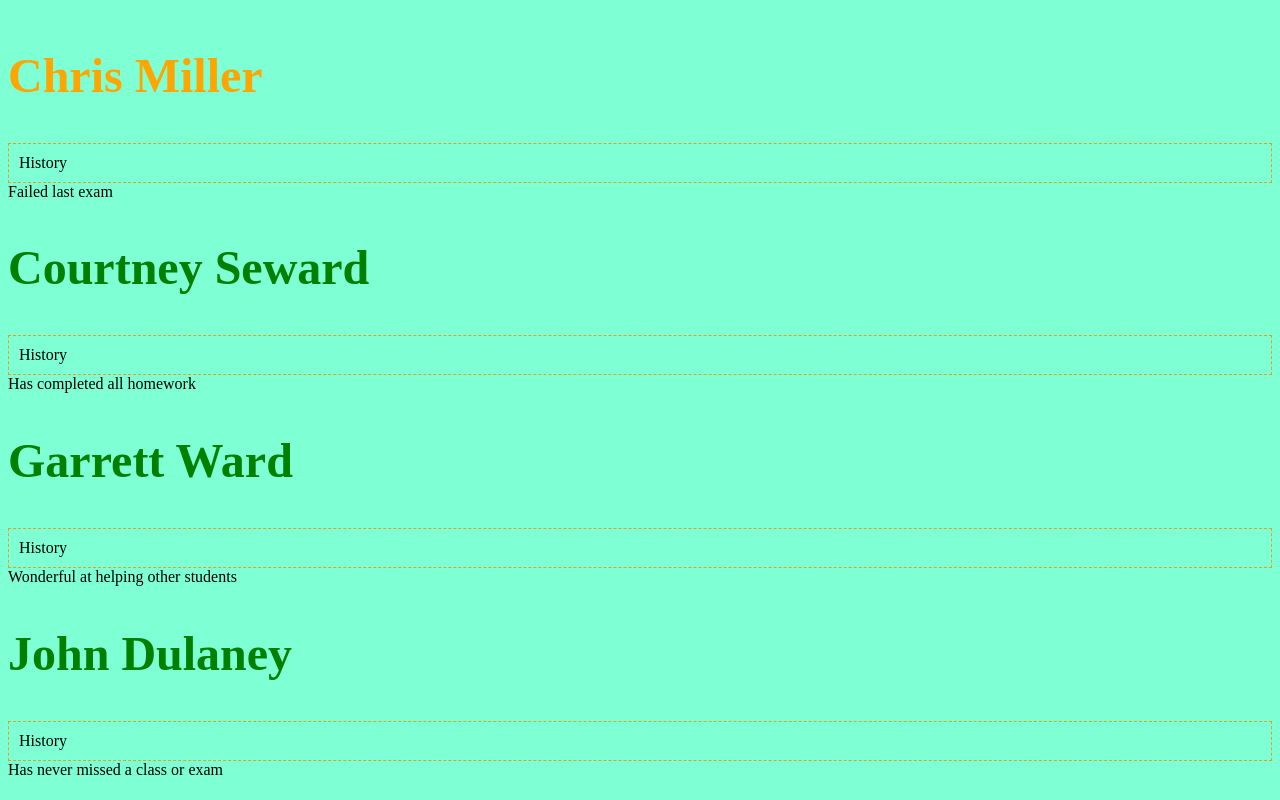
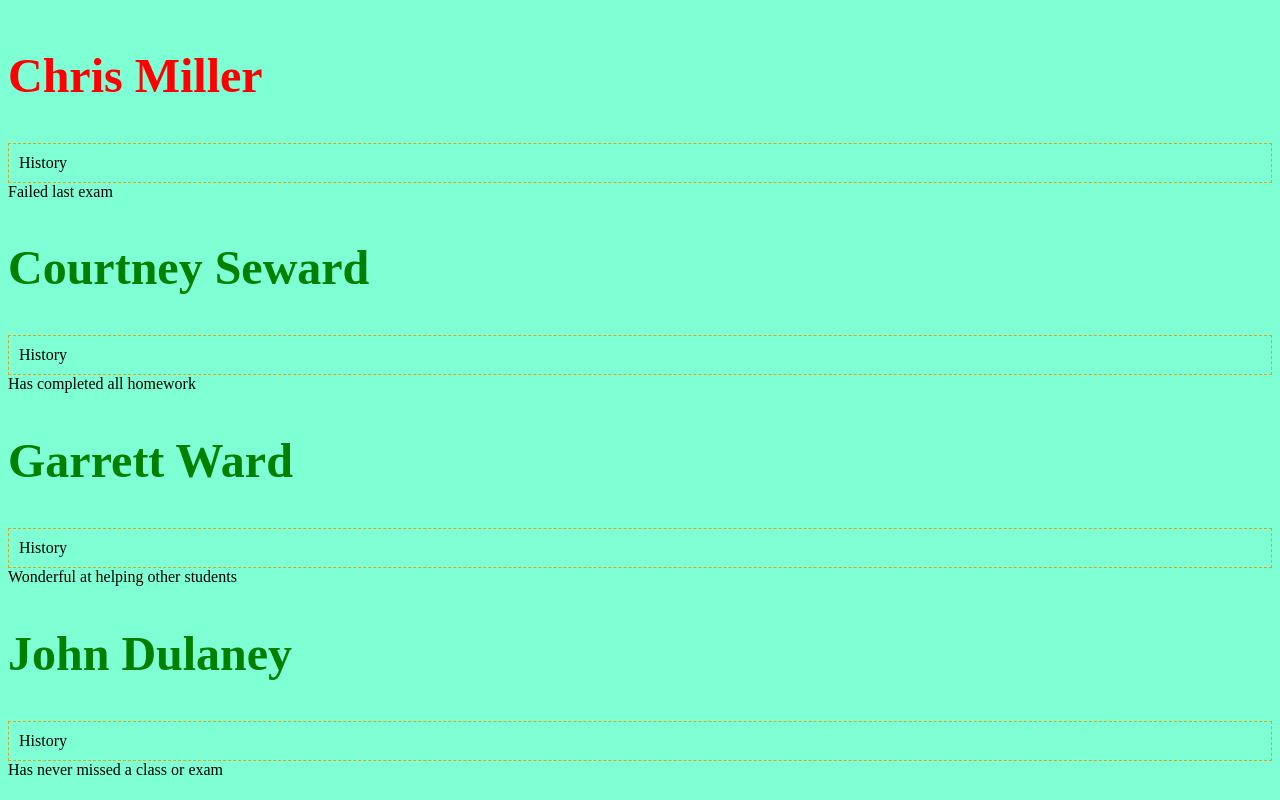
Before and after one commit to erinepolley/Book-2-Chapter-7-JS-on-DOm-, a plain HTML site: page index.html in a window 1280 px wide. Shown: the top 800 px of the page. Drawn offline with Linux system fonts and the light colour scheme.

Commit message:
successfully completed exercise. Changed function from having four parameters to one. Also changed CSS failing class from orange to red.

```diff
--- a/scripts/scripts.js
+++ b/scripts/scripts.js
@@ -74,34 +74,37 @@ const students = [
         score: 95
     }
 ]
-
+//studentGrace is a class. Whatever is passed into that interpolation is linked to CSS and will change the color depending.
 let studentGrade
-const createStudentComponent = (name, subject, info, score) => {
-    if ( score >= 60) {
-        studentGrade = "passing"
-    } else {
-        studentGrade = "failing"
-    }
+const createStudentComponent = (studentArray) => {
     return `
         <div class="student">
-            <h1 class="xx-large ${studentGrade}">${name}</h1>
-            <section class="bordered dashed section--padded">${subject}</section>
-            <aside class="pushRight">${info}</aside>
+            <h1 class="xx-large ${studentGrade}">${studentArray.name}</h1>
+            <section class="bordered dashed section--padded">${studentArray.subject}</section>
+            <aside class="pushRight">${studentArray.info}</aside>
         </div>
     `
 }
 
-
+//The assignment was to pass one argument in the above function, instead of four different arguments. I originally had two forEach loops, but I consolidated by moving one down here. That way, I can iterate over the objects and determine if the students are passing or failing, but also pass the objects into the above function.
+let studentComponentInnerHtml = ""
+const renderStudentsToDom = (items) => {
+    items.forEach(student => {
+        if (student.score >= 60) {
+            studentGrade = "passing"
+        } else {
+            studentGrade = "failing"
+        }
+        studentComponentInnerHtml += createStudentComponent(student)
+    })
+//originally tried to do a regular loop down here, but didn't work. Commented out some code that didn't work.
 const studentContainer = document.querySelector(".container")
-for (let i = 0; i < students.length; i++) {
-    const student = students[i]
-    studentContainer.innerHTML += createStudentComponent(
-        student.name,
-        student.subject,
-        student.info,
-        student.score
-    )
-};
+// for (let i = 0; i < students.length; i++) {
+    // const student = students[0]
+    studentContainer.innerHTML = studentComponentInnerHtml
+}
+//Phew!
+renderStudentsToDom(students)
 
 // let studentComponent = ""
 // for (const student of students) {
--- a/styles/styles.css
+++ b/styles/styles.css
@@ -34,5 +34,5 @@ body {
 }
 
 .failing {
-    color: orange;
+    color: red;
 }
```
